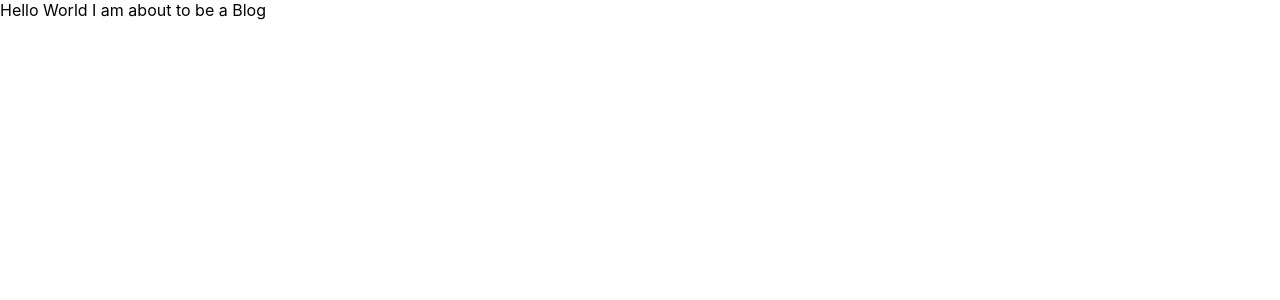
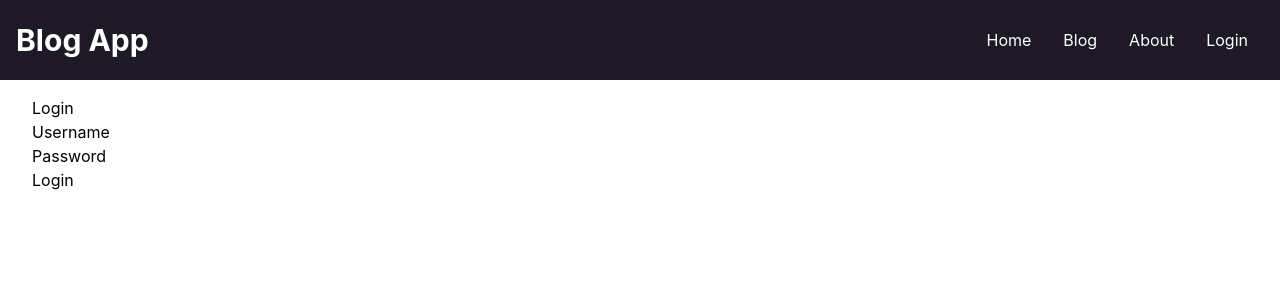
Before and after one commit to LeoN3K0/blog-frontend, a React (Create React App) app: page /login in a window 1280 px wide. Shown: the top 300 px of the page. Built offline with nearby package versions, Linux system fonts and the light colour scheme.

Commit message:
setting up navigation for app, added minor styling.

```diff
--- a/src/components/App.js
+++ b/src/components/App.js
@@ -1,11 +1,22 @@
-import './App.css';
-
-
+import React from 'react';
+import { Routes, Route } from "react-router-dom";
+import '../styles/App.css';
+import NavBar from './NavBar';
+import Login from './Login';
+import Home from './Home';
+import NoMatch from './NoMatch';
 
 function App() {
   return (
     <div>
-      Hello World I am about to be a Blog
+      <Routes>
+        <Route path="/" element={<NavBar />}>
+          <Route index element={<Home />} />
+          <Route path="login" element={<Login />} />
+
+          <Route path="*" element={<NoMatch />} />
+        </Route>
+      </Routes>
     </div>
   );
 }
--- /dev/null
+++ b/src/components/Home.js
@@ -0,0 +1,14 @@
+import React from 'react';
+
+const Home = () => {
+  return (
+    <div className="w-full  h-screen">
+      <div className="max-w-[1000px] px-8 flex flex-col justify-center h-60">
+        <h2>Welcome to the Homepage</h2>
+        <p>This is the homepage of your application.</p>
+      </div>
+    </div>
+  );
+};
+
+export default Home;
--- /dev/null
+++ b/src/components/Login.js
@@ -0,0 +1,22 @@
+import React from 'react';
+
+const Login = () => {
+  return (
+    <div className="w-full  h-screen">
+      <div className="max-w-[1000px] px-8 flex flex-col justify-center h-72">
+      <h2>Login</h2>
+      <form>
+        <label htmlFor="username">Username</label>
+        <input type="text" id="username" />
+        <br />
+        <label htmlFor="password">Password</label>
+        <input type="password" id="password" />
+        <br />
+        <button type="submit">Login</button>
+      </form>
+      </div>
+    </div>
+  );
+};
+
+export default Login;
--- /dev/null
+++ b/src/components/NavBar.js
@@ -0,0 +1,42 @@
+import React, { useState } from 'react';
+import { Outlet, Link } from 'react-router-dom';
+import { FaBars, FaTimes } from 'react-icons/fa';
+
+const NavBar = () => {
+  const [nav, setNav] = useState(false);
+  const handleClick = () => setNav(!nav);
+
+  return (
+    <div>
+      <nav className="fixed w-full h-[80px] flex justify-between items-center px-4 bg-[#1E1926] text-white">
+        <div>
+          <h1 className="text-3xl font-bold">Blog App</h1>
+        </div>
+
+        {/*Menu*/}
+        <ul className="hidden md:flex">
+          <li className="border-white hover:border-b"><Link to="/">Home</Link></li>
+          <li className='border-white hover:border-b'><Link to="/blog">Blog</Link></li>
+          <li className='border-white hover:border-b'><Link to="/about">About</Link></li>
+          <li className='border-white hover:border-b'><Link to="/login">Login</Link></li>
+        </ul>
+
+        {/*Hamburger*/}
+        <div onClick={handleClick} className='md:hidden z-10 hamburger'>
+          {!nav ? <FaBars/> : <FaTimes/>}
+        </div>
+
+        {/*Mobile Menu*/}
+        <ul className={!nav ? 'hidden' : 'absolute top-0 left-0 w-full h-screen bg-[#1e1926] flex flex-col justify-center items-center'}>
+          <li className="py-6 text-4xl border-white hover:border-b"><Link onClick={handleClick} to="/">Home</Link></li>
+          <li className="py-6 text-4xl border-white hover:border-b"><Link onClick={handleClick} to="/blog">Blog</Link></li>
+          <li className="py-6 text-4xl border-white hover:border-b"><Link onClick={handleClick} to="/about">About</Link></li>
+          <li className="py-6 text-4xl border-white hover:border-b"><Link onClick={handleClick} to="/login">Login</Link></li>
+        </ul>
+      </nav>
+      <Outlet />
+    </div>
+  );
+}
+
+export default NavBar;
--- /dev/null
+++ b/src/components/NoMatch.js
@@ -0,0 +1,17 @@
+import React from 'react';
+import { Link } from 'react-router-dom';
+
+const NoMatch = () => {
+  return (
+    <div className="w-full  h-screen">
+      <div className="max-w-[1000px] px-8 flex flex-col justify-center h-60">
+      <h2>Page Does Not Exist!</h2>
+      <p>
+        <Link to="/">Go to the home page</Link>
+      </p>
+      </div>
+    </div>
+  );
+};
+
+export default NoMatch;
--- a/src/index.css
+++ b/src/index.css
@@ -1,3 +1,7 @@
+@tailwind base;
+@tailwind components;
+@tailwind utilities;
+
 body {
   margin: 0;
   font-family: -apple-system, BlinkMacSystemFont, 'Segoe UI', 'Roboto', 'Oxygen',
@@ -11,3 +15,13 @@ code {
   font-family: source-code-pro, Menlo, Monaco, Consolas, 'Courier New',
     monospace;
 }
+
+@layer base{
+  li {
+    @apply px-4;
+    @apply cursor-pointer;
+  }
+  .hamburger {
+    @apply cursor-pointer;
+  }
+}
--- a/src/index.js
+++ b/src/index.js
@@ -1,17 +1,13 @@
-import React from 'react';
-import ReactDOM from 'react-dom/client';
-import './index.css';
+import * as React from "react";
+import * as ReactDOM from "react-dom/client";
+import { BrowserRouter } from "react-router-dom";
+import "./index.css";
 import App from './components/App';
-import reportWebVitals from './reportWebVitals';
 
-const root = ReactDOM.createRoot(document.getElementById('root'));
-root.render(
+ReactDOM.createRoot(document.getElementById("root")).render(
   <React.StrictMode>
-    <App />
+    <BrowserRouter>
+      <App />
+    </BrowserRouter>
   </React.StrictMode>
 );
-
-// If you want to start measuring performance in your app, pass a function
-// to log results (for example: reportWebVitals(console.log))
-// or send to an analytics endpoint. Learn more: https://bit.ly/CRA-vitals
-reportWebVitals();
--- /dev/null
+++ b/tailwind.config.js
@@ -0,0 +1,8 @@
+/** @type {import('tailwindcss').Config} */
+module.exports = {
+    content: ['./src/**/*.{html,js}'],
+    theme: {
+      extend: {},
+    },
+    plugins: [],
+  }
```
Also changed, not shown: package.json (+6 -5 lines), src/styles/App.css (renamed from src/components/App.css), 1 other file (tests, documents, lock files or other folders).
